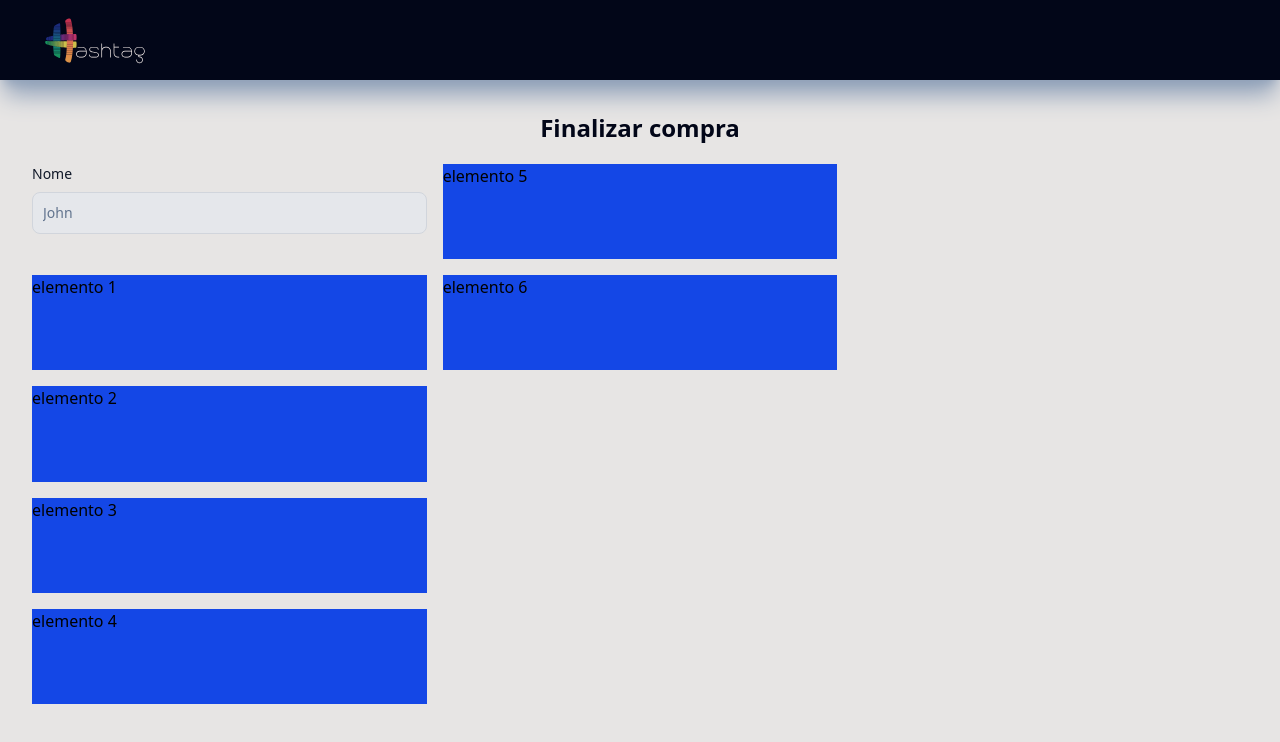
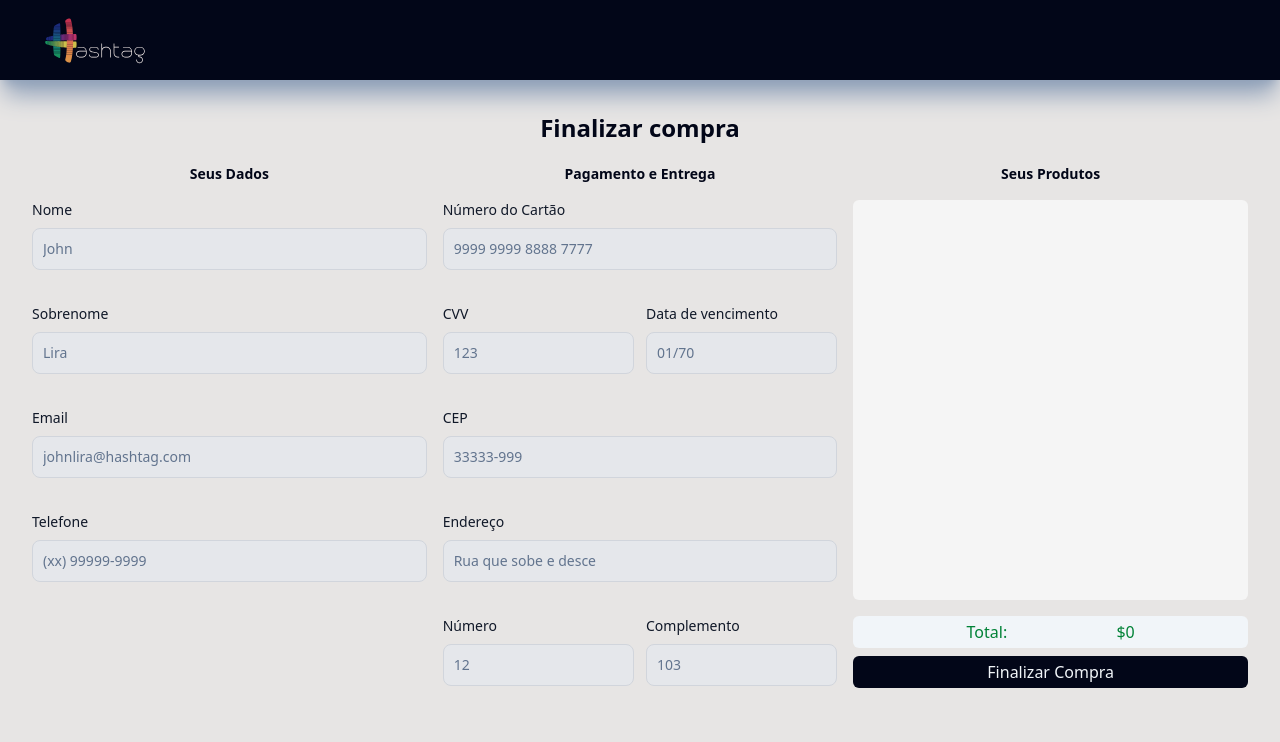
Before and after one commit to ericksantanadasilva/e-commerce, a React app: page /checkout in a window 1280 px wide. Shown: the top 742 px of the page. Built offline with nearby package versions, Linux system fonts and the light colour scheme; the HTML template or start-up script is replaced by a standard one.

Commit message:
atualização da pagina de checkout com formulario completo

```diff
--- a/src/components/Cart/CartProducts.jsx
+++ b/src/components/Cart/CartProducts.jsx
@@ -1,7 +1,7 @@
 import { useCartContext } from '../../contexts/CartContext';
 import CartItem from './CartItem';
 
-const CartProducts = () => {
+const CartProducts = ({ isHomePage = true }) => {
   const { cartItems } = useCartContext();
   const cartItemsArray = [];
   for (const itemId in cartItems) {
@@ -9,7 +9,11 @@ const CartProducts = () => {
   }
 
   return (
-    <section className='flex flex-col justify-start overflow-auto gap-2 h-3/5'>
+    <section
+      className={`flex flex-col justify-start overflow-auto gap-2 ${
+        isHomePage ? 'h-3/5' : ''
+      }`}
+    >
       {cartItemsArray.map((product) => (
         <CartItem {...product} key={`key_${product.id}`} />
       ))}
--- a/src/pages/CheckoutPage/Checkout.jsx
+++ b/src/pages/CheckoutPage/Checkout.jsx
@@ -1,4 +1,6 @@
 import FormInput from '../../utils/FormInput';
+import TotalPriceCell from '../../components/Cart/TotalPriceCell';
+import CartProducts from '../../components/Cart/CartProducts';
 
 const Checkout = () => {
   return (
@@ -6,7 +8,10 @@ const Checkout = () => {
       <p className='text-center text-2xl font-bold text-slate-950 pt-8'>
         Finalizar compra
       </p>
-      <form className='grid grid-rows-5 grid-cols-3 grid-flow-col gap-4 h-3/4 mt-5 px-8'>
+      <form className='grid grid-rows-[max-content_1fr_1fr_1fr_1fr_1fr] grid-cols-3 grid-flow-col gap-4 h-3/4 mt-5 px-8'>
+        <p className='text-center text-sm font-bold text-slate-950 row-start-1'>
+          Seus Dados
+        </p>
         <FormInput
           fieldType='text'
           fieldName='Nome'
@@ -14,12 +19,101 @@ const Checkout = () => {
           placeholder='John'
           required
         />
-        <p className='bg-blue-700'>elemento 1</p>
-        <p className='bg-blue-700'>elemento 2</p>
-        <p className='bg-blue-700'>elemento 3</p>
-        <p className='bg-blue-700'>elemento 4</p>
-        <p className='bg-blue-700'>elemento 5</p>
-        <p className='bg-blue-700'>elemento 6</p>
+        <FormInput
+          fieldType='text'
+          fieldName='Sobrenome'
+          id='surname'
+          placeholder='Lira'
+          required
+        />
+        <FormInput
+          fieldType='email'
+          fieldName='Email'
+          id='email'
+          placeholder='johnlira@hashtag.com'
+          required
+        />
+        <FormInput
+          fieldType='tel'
+          fieldName='Telefone'
+          id='phone'
+          placeholder='(xx) 99999-9999'
+          required
+        />
+        <p className='text-center text-sm font-bold text-slate-950 row-start-1'>
+          Pagamento e Entrega
+        </p>
+        <FormInput
+          fieldType='text'
+          fieldName='Número do Cartão'
+          id='credit-card'
+          placeholder='9999 9999 8888 7777'
+          required
+        />
+        <div className='flex justify-center gap-3'>
+          <FormInput
+            fieldType='text'
+            fieldName='CVV'
+            id='cvv'
+            placeholder='123'
+            className='w-1/2'
+            required
+          />
+          <FormInput
+            fieldType='text'
+            fieldName='Data de vencimento'
+            id='expiration-date'
+            placeholder='01/70'
+            className='w-1/2'
+            required
+          />
+        </div>
+        <FormInput
+          fieldType='text'
+          fieldName='CEP'
+          id='postal-code'
+          placeholder='33333-999'
+          required
+        />
+        <FormInput
+          fieldType='text'
+          fieldName='Endereço'
+          id='address'
+          placeholder='Rua que sobe e desce'
+          required
+        />
+        <div className='flex justify-center gap-3'>
+          <FormInput
+            fieldType='text'
+            fieldName='Número'
+            id='adress-number'
+            placeholder='12'
+            className='w-1/2'
+            required
+          />
+          <FormInput
+            fieldType='text'
+            fieldName='Complemento'
+            id='apt-number'
+            placeholder='103'
+            className='w-1/2'
+          />
+        </div>
+        <p className='text-center text-sm font-bold text-slate-950 row-start-1'>
+          Seus Produtos
+        </p>
+        <section
+          className='row-span-4 p-2 bg-neutral-100
+         rounded-md overflow-auto'
+        >
+          <CartProducts isHomePage={false} />
+        </section>
+        <section className='row-span-1 flex flex-col gap-2'>
+          <TotalPriceCell />
+          <button className='bg-slate-950 text-slate-100 rounded-md p-1 hover:bg-slate-800 text-center cursor-pointer'>
+            Finalizar Compra
+          </button>
+        </section>
       </form>
     </main>
   );
```
